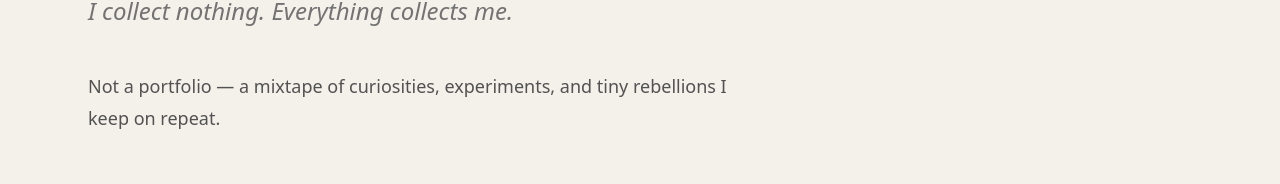
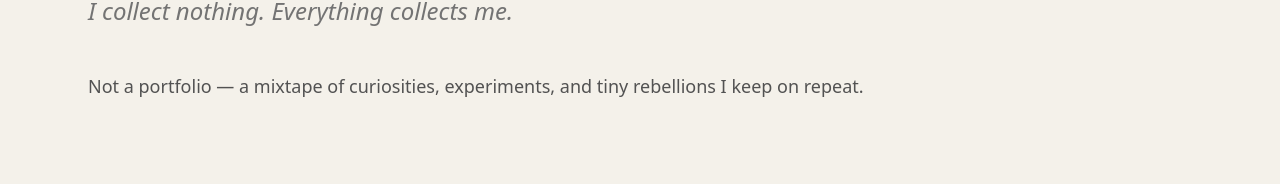
Before and after one commit to haohao13/Personal-Website, a Next.js app: page / in a window 1280 px wide. Shown: the part 270-454 px from the top of the page. Built offline with nearby package versions, Linux system fonts and the light colour scheme; no server answers; the database is empty.

Commit message:
chore: widen intro paragraph to reduce awkward wrapping

```diff
--- a/app/page.tsx
+++ b/app/page.tsx
@@ -202,7 +202,7 @@ export default function PersonalWebsiteStarter() {
               Everything collects me.
             </p>
 
-            <p className="max-w-2xl text-lg leading-8 text-neutral-600">
+            <p className="max-w-4xl text-lg leading-8 text-neutral-600">
               Not a portfolio — a mixtape of curiosities, experiments, and tiny rebellions I keep on repeat.
             </p>
           </div>
```
